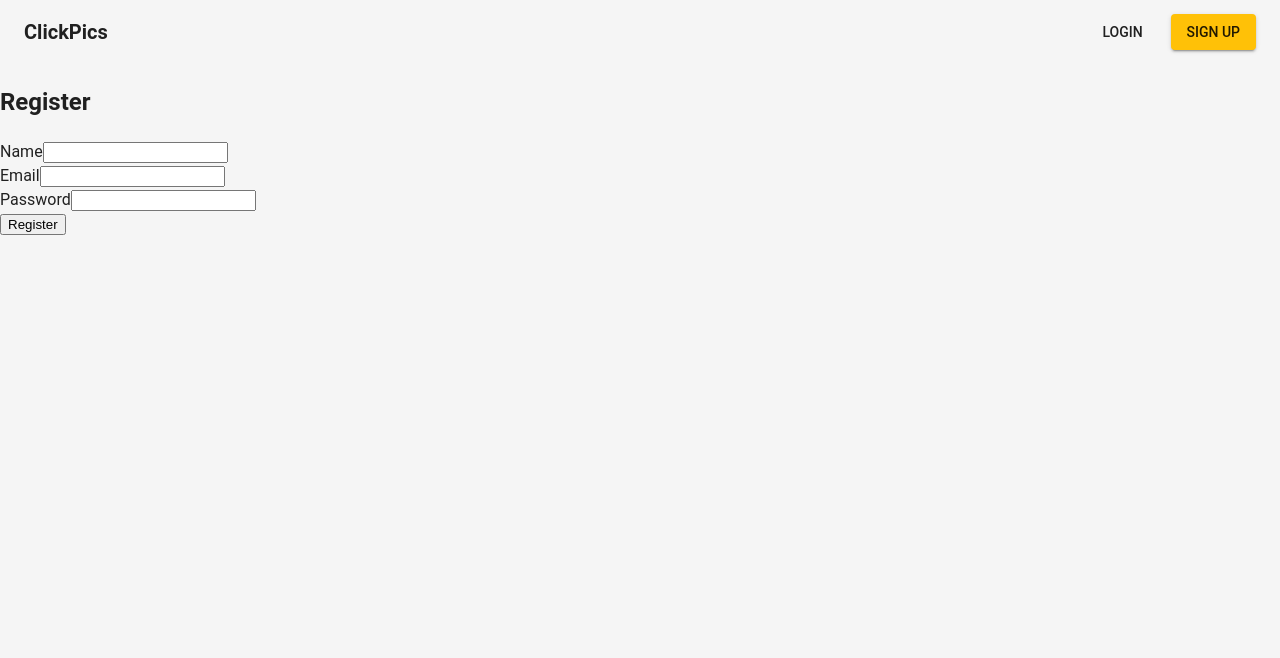
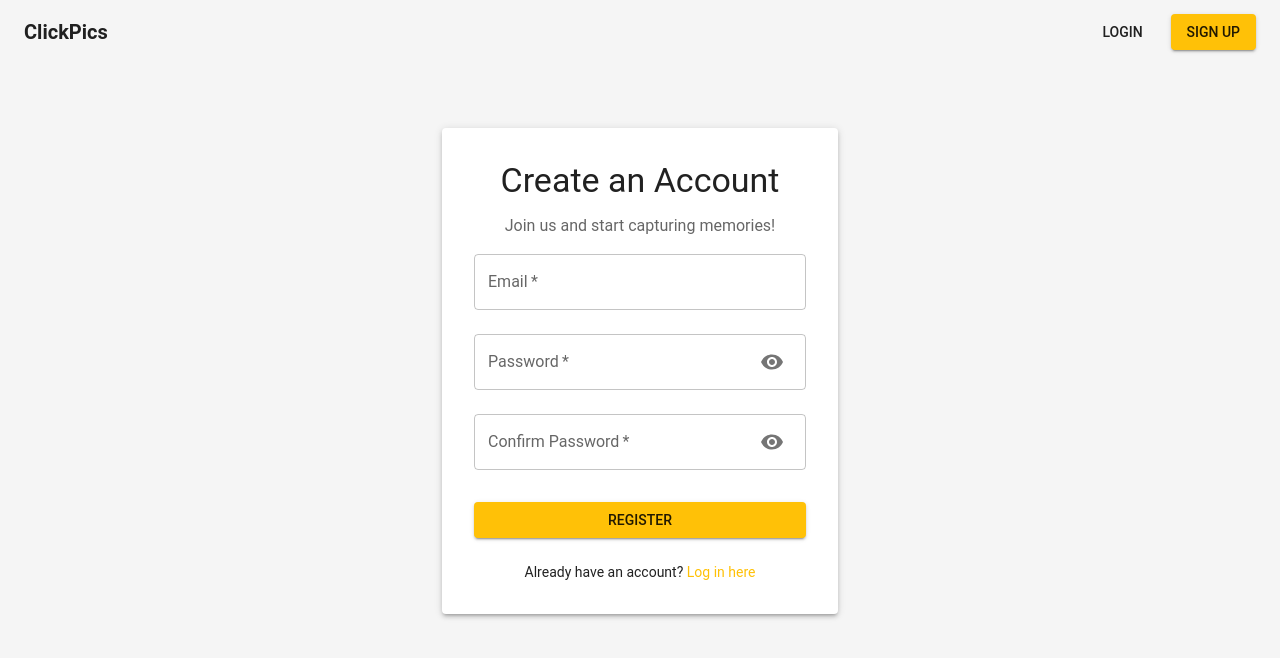
Before and after one commit to RickyaBrooks92/clickpics-frontend, a React (Create React App) app: page /register in a window 1280 px wide. Shown: the top 658 px of the page. Built offline with nearby package versions, Linux system fonts and the light colour scheme.

Commit message:
added Pricing section to the homepage.

```diff
--- a/src/components/Home.js
+++ b/src/components/Home.js
@@ -1,78 +1,123 @@
-import React, { useEffect, useState } from "react";
+import React from "react";
+import {
+  Container,
+  Typography,
+  Box,
+  Grid,
+  Card,
+  CardContent,
+  Button,
+} from "@mui/material";
 import { Link } from "react-router-dom";
-import { Box, Button, Typography, Container, Stack } from "@mui/material";
 
 const Home = () => {
-  const [isLoggedIn, setIsLoggedIn] = useState(false);
-
-  useEffect(() => {
-    const token = localStorage.getItem("authToken");
-    if (token) {
-      setIsLoggedIn(true);
-    }
-  }, []);
-
-  // Logout function
-  const logout = () => {
-    localStorage.removeItem("authToken");
-    window.location.href = "/";
-  };
+  const pricingOptions = [
+    { title: "Standard", guests: "50-100 Guests", price: "$500" },
+    { title: "Premium", guests: "100-200 Guests", price: "$750" },
+    { title: "Deluxe", guests: "200-300 Guests", price: "$1000" },
+    { title: "Custom", guests: "Contact us for a custom quote", price: "" },
+  ];
 
   return (
-    <Container maxWidth="md">
-      <Box sx={{ textAlign: "center", mt: 8 }}>
-        <Typography variant="h2" color="primary" gutterBottom>
+    <Container maxWidth="lg" sx={{ mt: 8 }}>
+      {/* Introduction Section */}
+      <Box sx={{ textAlign: "center", mb: 8 }}>
+        <Typography variant="h3" gutterBottom>
           Welcome to ClickPics
         </Typography>
+        <Typography variant="h5" color="textSecondary" gutterBottom>
+          Capture your life's best moments through the eyes of those who matter
+          most.
+        </Typography>
+      </Box>
 
-        {isLoggedIn ? (
-          <Stack spacing={2} direction="row" justifyContent="center" mt={4}>
+      {/* Pricing Section */}
+      <Box sx={{ mt: 8 }}>
+        <Typography variant="h4" align="center" gutterBottom>
+          Our Pricing Plans
+        </Typography>
+        <Typography
+          variant="body1"
+          align="center"
+          color="textSecondary"
+          gutterBottom
+        >
+          Select the best plan for your event.
+        </Typography>
+
+        <Grid container spacing={4} justifyContent="center" sx={{ mt: 4 }}>
+          {pricingOptions.map((option, index) => (
+            <Grid item xs={12} sm={6} md={3} key={index}>
+              <Card
+                elevation={3}
+                sx={{
+                  display: "flex",
+                  flexDirection: "column",
+                  justifyContent: "space-between",
+                  height: "100%",
+                  textAlign: "center",
+                  p: 3,
+                  bgcolor: "#f5f5f5",
+                }}
+              >
+                <CardContent>
+                  <Typography
+                    variant="h5"
+                    gutterBottom
+                    sx={{ fontWeight: "bold" }}
+                  >
+                    {option.title}
+                  </Typography>
+                  <Typography
+                    variant="body1"
+                    color="textSecondary"
+                    gutterBottom
+                  >
+                    {option.guests}
+                  </Typography>
+                  {option.price && (
+                    <Typography
+                      variant="h4"
+                      gutterBottom
+                      sx={{ color: "#FFC107" }}
+                    >
+                      {option.price}
+                    </Typography>
+                  )}
+                </CardContent>
+                <Box sx={{ mt: 3 }}>
+                  {option.title === "Custom" ? (
                     <Button
+                      component={Link}
+                      to="/contact"
                       variant="contained"
-              color="primary"
-              onClick={() => (window.location.href = "/create-event")}
-              sx={{ color: "#000" }} // Black text on yellow button
+                      sx={{
+                        bgcolor: "#000",
+                        color: "#FFC107",
+                        "&:hover": { bgcolor: "#333" },
+                      }}
                     >
-              Create Event
+                      Contact Us
                     </Button>
+                  ) : (
                     <Button
+                      component={Link}
+                      to={`/register?plan=${option.title}`}
                       variant="contained"
-              color="secondary"
-              onClick={() => (window.location.href = "/upload-image")}
-              sx={{ color: "#fff" }} // White text on black button
+                      sx={{
+                        bgcolor: "#FFC107",
+                        color: "#000",
+                        "&:hover": { bgcolor: "#ffb300" },
+                      }}
                     >
-              Upload Image
+                      Choose Plan
                     </Button>
-            <Button variant="outlined" color="secondary" onClick={logout}>
-              Logout
-            </Button>
-          </Stack>
-        ) : (
-          <Box mt={4}>
-            <Typography variant="h6" color="textSecondary" gutterBottom>
-              Please log in or register to create events and upload images.
-            </Typography>
-            <Stack spacing={2} direction="row" justifyContent="center" mt={2}>
-              <Button
-                variant="contained"
-                color="primary"
-                component={Link}
-                to="/register"
-                sx={{ color: "#000" }} // Black text on yellow button
-              >
-                Register
-              </Button>
-              <Button
-                variant="outlined"
-                color="secondary"
-                component={Link}
-                to="/login"
-              >
-                Login
-              </Button>
-            </Stack>
+                  )}
                 </Box>
-        )}
+              </Card>
+            </Grid>
+          ))}
+        </Grid>
       </Box>
     </Container>
   );
--- a/src/components/Register.js
+++ b/src/components/Register.js
@@ -1,27 +1,36 @@
-import React, { useState } from "react";
-import { useNavigate } from "react-router-dom"; // For redirecting
+import React, { useState, useEffect } from "react";
+import { useNavigate, Link } from "react-router-dom";
+import {
+  Box,
+  Button,
+  Container,
+  TextField,
+  Typography,
+  Paper,
+  IconButton,
+  InputAdornment,
+} from "@mui/material";
+import { Visibility, VisibilityOff } from "@mui/icons-material";
 
-const Register = ({ setAuthToken }) => {
-  const [formData, setFormData] = useState({
-    name: "",
-    email: "",
-    password: "",
-  });
+function Register({ setAuthToken }) {
+  const [email, setEmail] = useState("");
+  const [password, setPassword] = useState("");
+  const [confirmPassword, setConfirmPassword] = useState("");
+  const [showPassword, setShowPassword] = useState(false); // Toggle password visibility
+  const [showConfirmPassword, setShowConfirmPassword] = useState(false); // Toggle confirm password visibility
+  const [errorMessage, setErrorMessage] = useState("");
+  const [emailFilled, setEmailFilled] = useState(false);
+  const [passwordFilled, setPasswordFilled] = useState(false);
+  const [confirmPasswordFilled, setConfirmPasswordFilled] = useState(false);
+  const navigate = useNavigate();
 
-  const [message, setMessage] = useState("");
-  const navigate = useNavigate(); // For redirecting
+  const handleSubmit = async (event) => {
+    event.preventDefault();
 
-  // Handle form input changes
-  const handleChange = (e) => {
-    setFormData({
-      ...formData,
-      [e.target.name]: e.target.value,
-    });
-  };
-
-  // Handle form submission
-  const handleSubmit = async (e) => {
-    e.preventDefault();
+    if (password !== confirmPassword) {
+      setErrorMessage("Passwords do not match");
+      return;
+    }
 
     try {
       const response = await fetch("http://localhost:5001/api/users/register", {
@@ -29,66 +38,176 @@ const Register = ({ setAuthToken }) => {
         headers: {
           "Content-Type": "application/json",
         },
-        body: JSON.stringify(formData),
+        body: JSON.stringify({ email, password }),
       });
-
-      if (!response.ok) {
-        const errorData = await response.json();
-        throw new Error(errorData.message || "An error occurred");
-      }
 
       const data = await response.json();
 
-      // Store the token in localStorage and pass it to the parent component
-      localStorage.setItem("authToken", data.token);
-      setAuthToken(data.token); // Set the token to trigger UI changes
-
-      // Redirect to the home page
-      navigate("/");
+      if (response.ok) {
+        localStorage.setItem("authToken", data.token);
+        setAuthToken(data.token);
+        navigate("/");
+      } else {
+        setErrorMessage(
+          data.message || "Registration failed. Please try again."
+        );
+      }
     } catch (error) {
-      setMessage(error.message);
+      setErrorMessage("Error registering. Please try again.");
     }
   };
 
+  // Autofill detection function
+  useEffect(() => {
+    const autofillListener = () => {
+      setEmailFilled(
+        Boolean(document.querySelector('input[name="email"]:autofill'))
+      );
+      setPasswordFilled(
+        Boolean(document.querySelector('input[name="password"]:autofill'))
+      );
+      setConfirmPasswordFilled(
+        Boolean(
+          document.querySelector('input[name="confirmPassword"]:autofill')
+        )
+      );
+    };
+
+    window.addEventListener("animationstart", autofillListener, true);
+    return () =>
+      window.removeEventListener("animationstart", autofillListener, true);
+  }, []);
+
+  const handleClickShowPassword = () => setShowPassword(!showPassword);
+  const handleClickShowConfirmPassword = () =>
+    setShowConfirmPassword(!showConfirmPassword);
+
   return (
-    <div>
-      <h2>Register</h2>
-      {message && <p>{message}</p>}
-      <form onSubmit={handleSubmit}>
-        <div>
-          <label>Name</label>
-          <input
-            type="text"
-            name="name"
-            value={formData.name}
-            onChange={handleChange}
+    <Container maxWidth="xs">
+      <Paper elevation={3} sx={{ padding: 4, mt: 8 }}>
+        <Box sx={{ textAlign: "center" }}>
+          <Typography variant="h4" gutterBottom>
+            Create an Account
+          </Typography>
+          <Typography variant="body1" color="textSecondary">
+            Join us and start capturing memories!
+          </Typography>
+        </Box>
+
+        <form onSubmit={handleSubmit}>
+          <TextField
+            label={emailFilled ? "" : "Email"}
+            name="email"
+            type="email"
+            variant="outlined"
+            fullWidth
             required
+            margin="normal"
+            value={email}
+            onChange={(e) => setEmail(e.target.value)}
+            InputProps={{
+              sx: {
+                "&:-webkit-autofill": {
+                  WebkitBoxShadow: "0 0 0 1000px white inset",
+                  WebkitTextFillColor: "black",
+                },
+              },
+            }}
+            InputLabelProps={{
+              shrink: emailFilled || Boolean(email),
+            }}
           />
-        </div>
-        <div>
-          <label>Email</label>
-          <input
-            type="email"
-            name="email"
-            value={formData.email}
-            onChange={handleChange}
+
+          <TextField
+            label={passwordFilled ? "" : "Password"}
+            name="password"
+            type={showPassword ? "text" : "password"} // Toggle between text and password
+            variant="outlined"
+            fullWidth
             required
+            margin="normal"
+            value={password}
+            onChange={(e) => setPassword(e.target.value)}
+            InputProps={{
+              sx: {
+                "&:-webkit-autofill": {
+                  WebkitBoxShadow: "0 0 0 1000px white inset",
+                  WebkitTextFillColor: "black",
+                },
+              },
+              endAdornment: (
+                <InputAdornment position="end">
+                  <IconButton onClick={handleClickShowPassword}>
+                    {showPassword ? <VisibilityOff /> : <Visibility />}
+                  </IconButton>
+                </InputAdornment>
+              ),
+            }}
+            InputLabelProps={{
+              shrink: passwordFilled || Boolean(password),
+            }}
           />
-        </div>
-        <div>
-          <label>Password</label>
-          <input
-            type="password"
-            name="password"
-            value={formData.password}
-            onChange={handleChange}
+
+          <TextField
+            label={confirmPasswordFilled ? "" : "Confirm Password"}
+            name="confirmPassword"
+            type={showConfirmPassword ? "text" : "password"} // Toggle between text and password
+            variant="outlined"
+            fullWidth
             required
+            margin="normal"
+            value={confirmPassword}
+            onChange={(e) => setConfirmPassword(e.target.value)}
+            InputProps={{
+              sx: {
+                "&:-webkit-autofill": {
+                  WebkitBoxShadow: "0 0 0 1000px white inset",
+                  WebkitTextFillColor: "black",
+                },
+              },
+              endAdornment: (
+                <InputAdornment position="end">
+                  <IconButton onClick={handleClickShowConfirmPassword}>
+                    {showConfirmPassword ? <VisibilityOff /> : <Visibility />}
+                  </IconButton>
+                </InputAdornment>
+              ),
+            }}
+            InputLabelProps={{
+              shrink: confirmPasswordFilled || Boolean(confirmPassword),
+            }}
           />
-        </div>
-        <button type="submit">Register</button>
-      </form>
-    </div>
+
+          {errorMessage && (
+            <Typography color="error" variant="body2" sx={{ mt: 2 }}>
+              {errorMessage}
+            </Typography>
+          )}
+
+          <Button
+            type="submit"
+            variant="contained"
+            color="primary"
+            fullWidth
+            sx={{ mt: 3 }}
+          >
+            Register
+          </Button>
+        </form>
+
+        {/* Link to login page */}
+        <Typography variant="body2" sx={{ mt: 3, textAlign: "center" }}>
+          Already have an account?{" "}
+          <Link
+            to="/login"
+            style={{ textDecoration: "none", color: "#FFC107" }}
+          >
+            Log in here
+          </Link>
+        </Typography>
+      </Paper>
+    </Container>
   );
-};
+}
 
 export default Register;
```
Also changed, not shown: src/components/Header.js (+10 -3 lines), src/components/Pricing.js (added, +101 -0 lines). Lines whose indentation alone changed are shown as unchanged.
